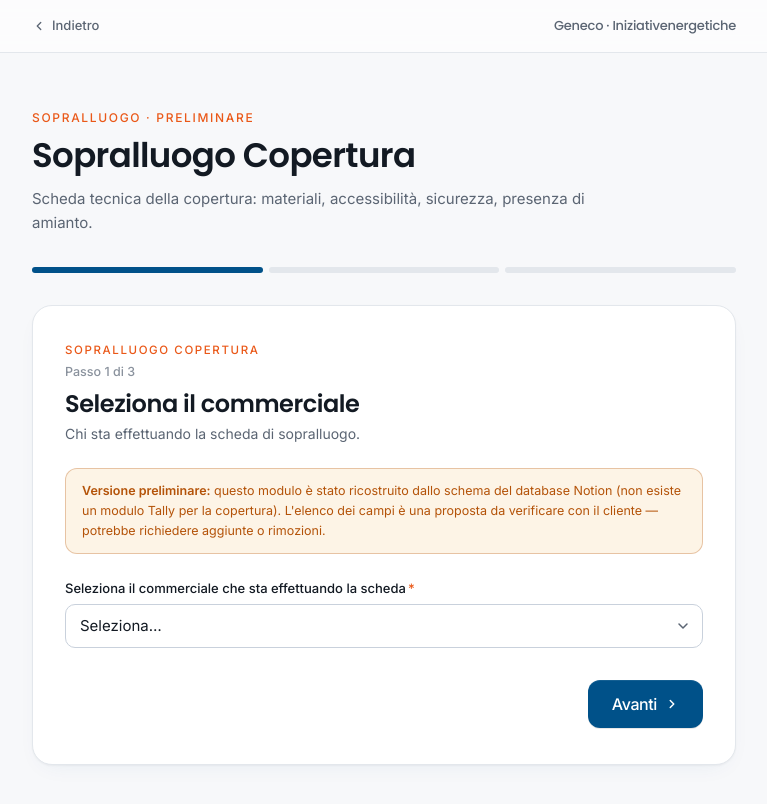
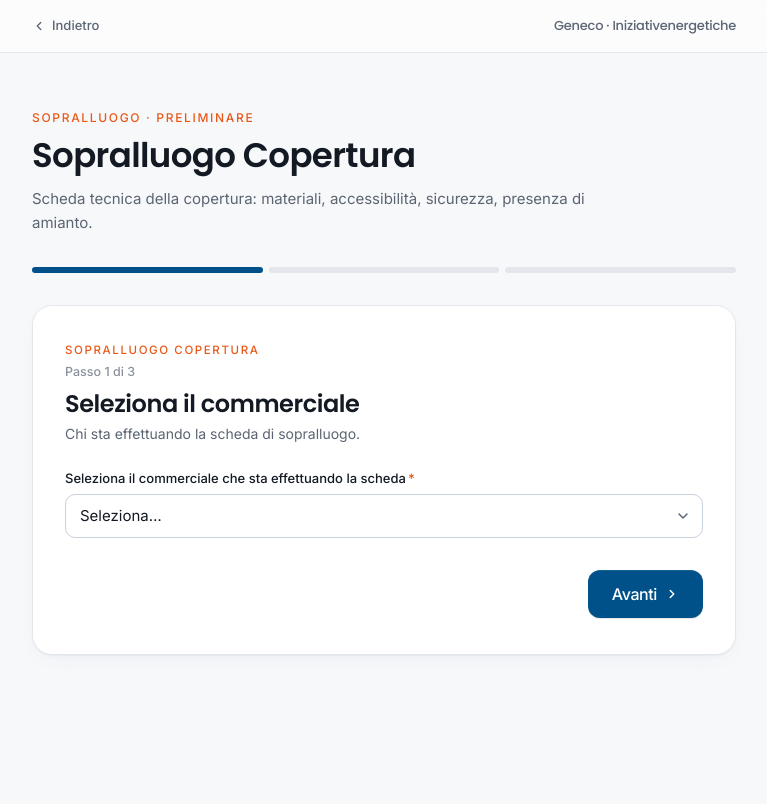
Before and after one commit to IB2B/Geneco-Notion, a Next.js app: page /sopralluogo-copertura in a window 1280 px wide. Shown: the top 804 px of the page, without its empty margins (256-1023 px from the left). Built offline with nearby package versions, Linux system fonts and the light colour scheme.

Commit message:
chore(copertura): remove preliminary-version warning banner
Banner was a dev-time TODO note. Client verified the form on Jun 11
so the field list is final — banner is now just noise on the live form.

```diff
--- a/app/(forms)/sopralluogo-copertura/copertura-form.tsx
+++ b/app/(forms)/sopralluogo-copertura/copertura-form.tsx
@@ -278,7 +278,6 @@ export function CoperturaForm() {
             title="Seleziona il commerciale"
             description="Chi sta effettuando la scheda di sopralluogo."
           >
-            <PreliminaryNotice />
             <Field
               label="Seleziona il commerciale che sta effettuando la scheda"
               required
@@ -554,18 +553,6 @@ export function CoperturaForm() {
   );
 }
 
-function PreliminaryNotice() {
-  return (
-    <div className="mb-6 rounded-[12px] border border-warning/30 bg-warning-soft/70 px-4 py-3 text-[12.5px] leading-5 text-warning">
-      <strong className="font-semibold">Versione preliminare:</strong>{" "}
-      questo modulo è stato ricostruito dallo schema del database Notion
-      (non esiste un modulo Tally per la copertura). L&apos;elenco dei
-      campi è una proposta da verificare con il cliente — potrebbe
-      richiedere aggiunte o rimozioni.
-    </div>
-  );
-}
-
 function StepCard({ children }: { children: ReactNode }) {
   return (
     <div className="rounded-[20px] border border-border bg-surface px-6 py-7 shadow-[var(--shadow-card)] sm:px-8 sm:py-9">
```
